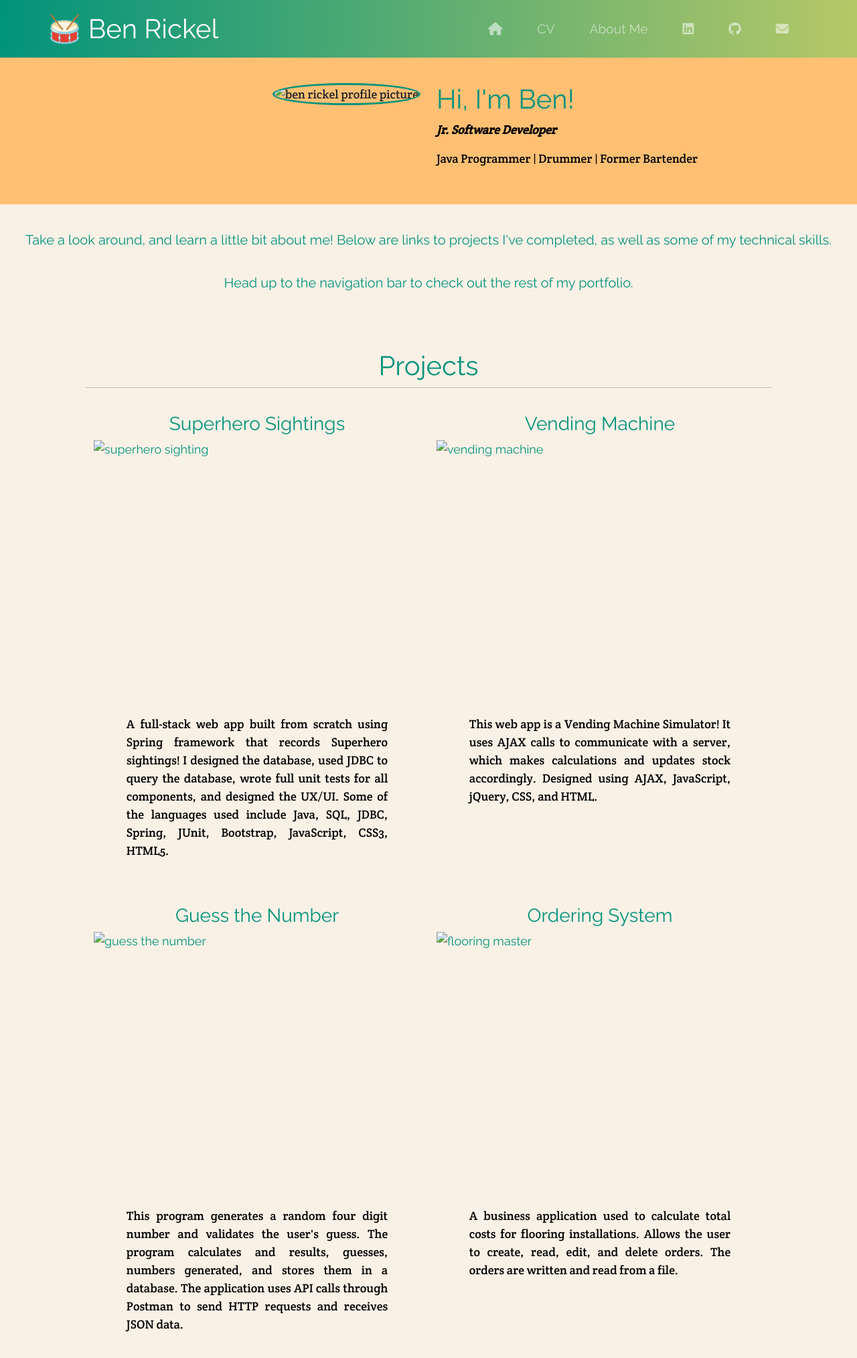
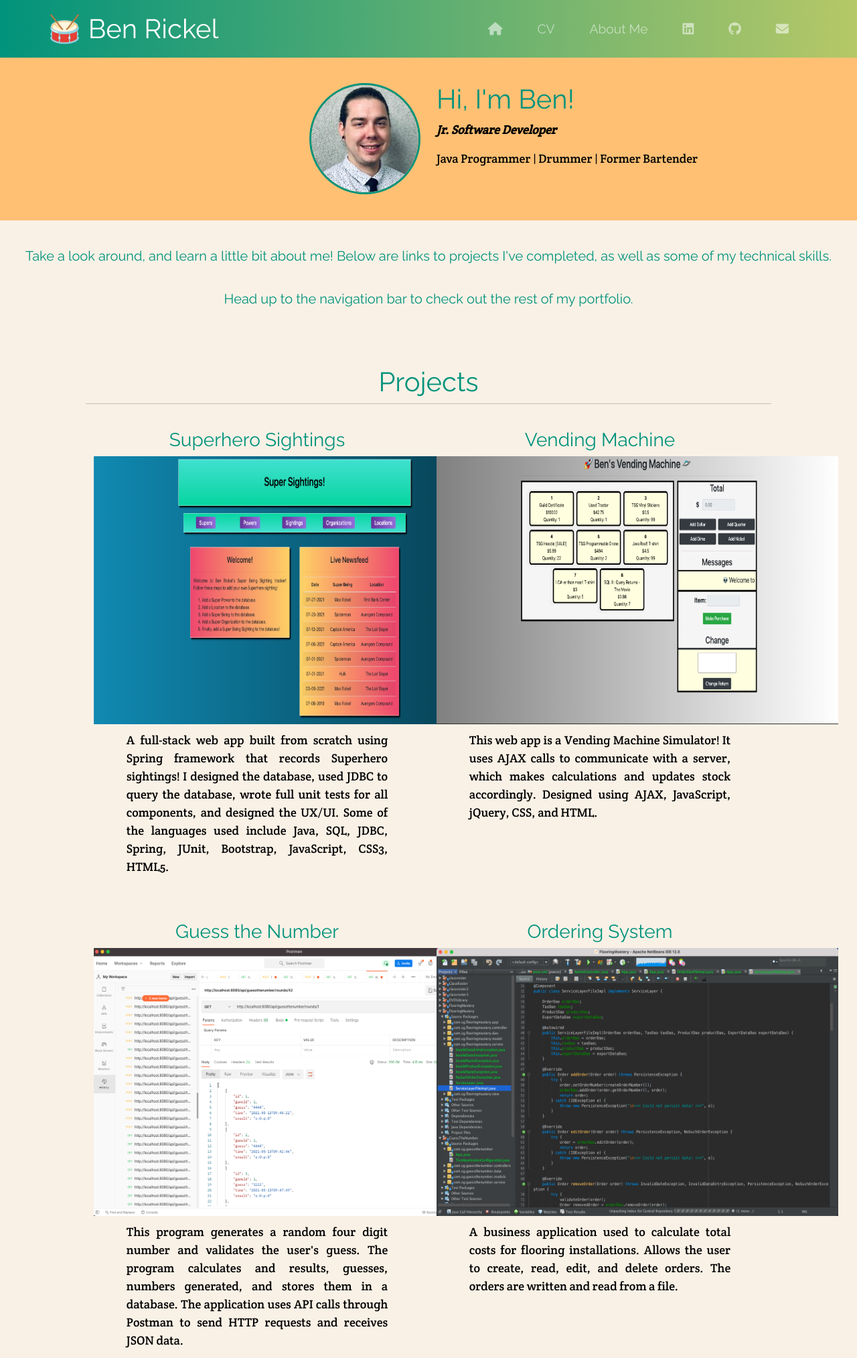
Before and after one commit to brickel08/portfolio, a plain HTML site: page index.html in a window 1280 px wide. Shown: the top 2027 px of the page at 67% size. Drawn offline with nearby package versions, Linux system fonts and the light colour scheme.

Commit message:
Styles sheet and images edits
Added style sheet and images to pages.

```diff
--- a/index.html
+++ b/index.html
@@ -47,7 +47,7 @@
 			<div class="container-fluid header">
 				<div class="row">
 					<div class="col-lg-6 col-md-4 col-sm-3 title">
-						<img src="images/profile pic.png" alt="ben rickel profile picture" id="profilePic">
+						<img src="profile pic.png" alt="ben rickel profile picture" id="profilePic">
 					</div>
 					<div class="col-lg-6 title">
 						<h1>Hi, I'm Ben!</h1>
@@ -83,24 +83,24 @@
 				<div class="row">
 					<div class="container-fluid project-box col-lg-6 col-md-4 col-sm-3">
 						<h3 class="picHeader">Superhero Sightings</h3>
-						<a href="https://github.com/brickel08/SG-Completed-Projects/tree/main/superherosightings"><img src="images/superhero.png" alt="superhero sighting" class="projectImages"></a>
+						<a href="https://github.com/brickel08/SG-Completed-Projects/tree/main/superherosightings"><img src="superhero.png" alt="superhero sighting" class="projectImages"></a>
 						<p class="projectDescription">A full-stack web app built from scratch using Spring framework that records Superhero sightings! I designed the database, used JDBC to query the database, wrote full unit tests for all components, and designed the UX/UI. Some of the languages used include Java, SQL, JDBC, Spring, JUnit, Bootstrap, JavaScript, CSS3, HTML5.</p>
 					</div>
 					<div class="project-box col-lg-6 col-md-4 col-sm-3">
 						<h3 class="picHeader">Vending Machine</h3>
-						<a href="https://github.com/brickel08/SG-Completed-Projects/tree/main/Vending%20Machine"><img src="images/vending.png" alt="vending machine" class="projectImages"> </a>
+						<a href="https://github.com/brickel08/SG-Completed-Projects/tree/main/Vending%20Machine"><img src="vending.png" alt="vending machine" class="projectImages"> </a>
 						<p class="projectDescription">This web app is a Vending Machine Simulator! It uses AJAX calls to communicate with a server, which makes calculations and updates stock accordingly. Designed using AJAX, JavaScript, jQuery, CSS, and HTML.</p>
 					</div>
 				</div>
 				<div class="row">
 					<div class="container-fluid project-box col-lg-6 col-md-4 col-sm-3">
 						<h3 class="picHeader">Guess the Number</h3>
-						<a href="https://github.com/brickel08/SG-Completed-Projects/tree/main/GuessTheNumber"><img src="images/guessthenumber.png" alt="guess the number" class="projectImages"></a>
+						<a href="https://github.com/brickel08/SG-Completed-Projects/tree/main/GuessTheNumber"><img src="guessthenumber.png" alt="guess the number" class="projectImages"></a>
 						<p class="projectDescription">This program generates a random four digit number and validates the user's guess. The program calculates and results, guesses, numbers generated, and stores them in a database. The application uses API calls through Postman to send HTTP requests and receives JSON data.</p>
 					</div>
 					<div class="container-fluid project-box col-lg-6 col-md-4 col-sm-3">
 						<h3 class="picHeader">Ordering System</h3>
-						<a href="https://github.com/brickel08/SG-Completed-Projects/tree/main/Flooring%20Mastery"><img src="images/flooring.png" alt="flooring master" class="projectImages"></a>
+						<a href="https://github.com/brickel08/SG-Completed-Projects/tree/main/Flooring%20Mastery"><img src="flooring.png" alt="flooring master" class="projectImages"></a>
 						<p class="projectDescription">A business application used to calculate total costs for flooring installations. Allows the user to create, read, edit, and delete orders. The orders are written and read from a file.</p>
 					</div>
 				</div>
```
Also changed, not shown: aboutMe.html (+4 -4 lines), cv.html (+1 -1 lines).
